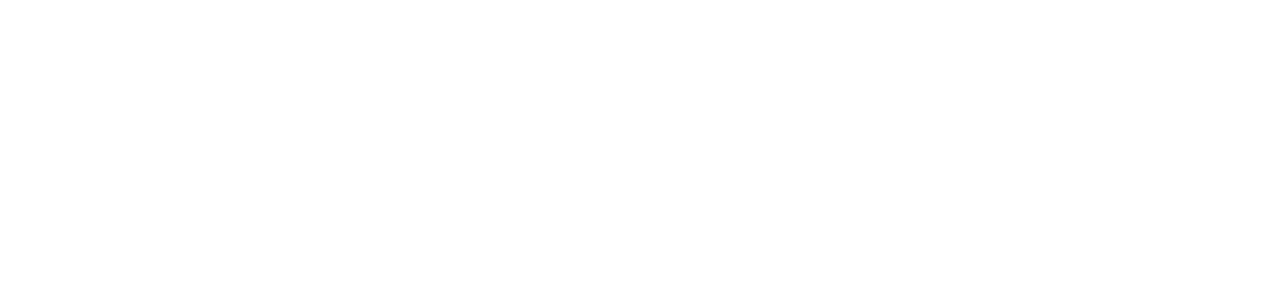
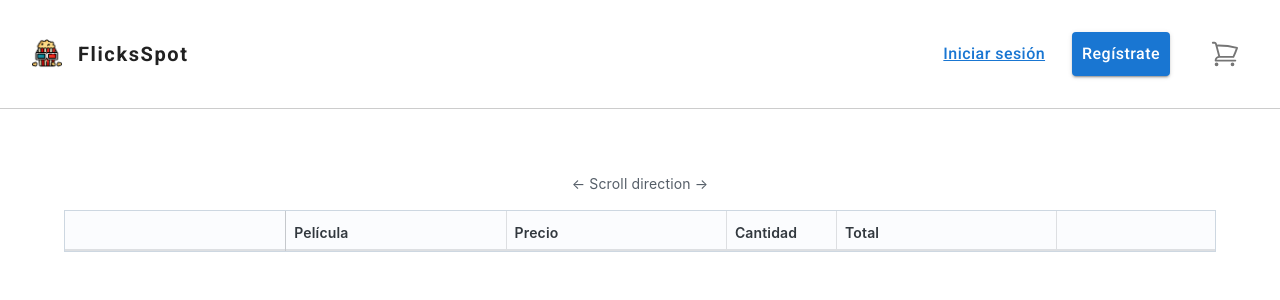
Before and after one commit to fas23/pilis-fswd-final-project, a React (Vite) app: page /cart/1 in a window 1280 px wide. Before the commit this address had no page. Shown: the top 300 px of the page. Built offline with nearby package versions, Linux system fonts and the light colour scheme.

Commit message:
error local storage

```diff
--- a/src/App.jsx
+++ b/src/App.jsx
@@ -7,6 +7,7 @@
 import { Login } from './routes/Login/Login'
 import { Navigation } from './routes/Navigation/Navigation'
 import  Movie  from './routes/Movie/Movie'
+import Cart from './routes/Cart/Cart'
 
 function App () {
   return (
@@ -18,6 +19,7 @@
           <Route path='/register' element={<Register />} />
           <Route path='/recovery' element={<Recovery />} />
           <Route path='listing/:id' element={<Movie/>}/>
+          <Route path='cart/:id' element={<Cart/>}/>
         </Route>
       </Routes>
     </BrowserRouter>
--- /dev/null
+++ b/src/context/CartContext.jsx
@@ -0,0 +1,13 @@
+import { createContext, useState } from "react";
+
+export const CartContext = createContext({
+  cart: [],
+  setCart: () => {}
+})
+
+export const CartProvider = ({ children }) => {
+  const[cart, setCart]=useState([])
+  const value = { cart, setCart};
+  console.log("peliculas del carrito",cart) ;
+  return <CartContext.Provider value={value}>{children}</CartContext.Provider>;
+}
--- a/src/main.jsx
+++ b/src/main.jsx
@@ -3,6 +3,7 @@
 import App from './App.jsx'
 import { UserProvider } from './context/UserContext'
 import { MovieProvider } from './context/MovieContext'
+import {CartProvider} from './context/CartContext'
 
 // 👇️ wrap App in Router
 import '@fontsource/roboto/300.css'
@@ -17,8 +18,9 @@
     <CssBaseline />
     <UserProvider>
       <MovieProvider>
-
-      <App />
+        <CartProvider>
+          <App />
+        </CartProvider>
       </MovieProvider>
     </UserProvider>
   </React.StrictMode>
--- /dev/null
+++ b/src/routes/Cart/Cart.jsx
@@ -0,0 +1,130 @@
+import React from 'react';
+import { useParams, Link } from 'react-router-dom';
+import { CartContext } from '../../context/CartContext';
+import { useContext, useState} from 'react';
+import Box from '@mui/joy/Box';
+import Button from '@mui/joy/Button';
+import Table from '@mui/joy/Table';
+import Typography from '@mui/joy/Typography';
+import Sheet from '@mui/joy/Sheet';
+import { Padding } from '@mui/icons-material';
+
+const Cart= ()=>{
+    const { id } = useParams();
+    const { cart} = useContext(CartContext);
+    console.log("en pagina de carrito",cart);
+
+    return(
+        <>
+        <Box sx={{ width: '100%', padding:'2rem'}}>
+            <Typography level="body-sm" textAlign="center" sx={{ pb: 2 }}>
+                ← Scroll direction →
+            </Typography>
+            <Sheet
+                variant="outlined"
+                sx={{
+                '--TableCell-height': '40px',
+                // El número es la cantidad de las filas de encabezado.
+                '--TableHeader-height': 'calc(1 * var(--TableCell-height))',
+                '--Table-firstColumnWidth': '80px',
+                '--Table-lastColumnWidth': '144px',
+                // El fondo debe tener transparencia para mostrar las sombras de desplazamiento
+                '--TableRow-stripeBackground': 'rgba(0 0 0 / 0.04)',
+                '--TableRow-hoverBackground': 'rgba(0 0 0 / 0.08)',
+                overflow: 'auto',
+                marginRight:'2rem',
+                marginLeft:'2rem',
+                background: (theme) =>
+                    `linear-gradient(to right, ${theme.vars.palette.background.surface} 30%, rgba(255, 255, 255, 0)),
+                    linear-gradient(to right, rgba(255, 255, 255, 0), ${theme.vars.palette.background.surface} 70%) 0 100%,
+                    radial-gradient(
+                    farthest-side at 0 50%,
+                    rgba(0, 0, 0, 0.12),
+                    rgba(0, 0, 0, 0)
+                    ),
+                    radial-gradient(
+                        farthest-side at 100% 50%,
+                        rgba(0, 0, 0, 0.12),
+                        rgba(0, 0, 0, 0)
+                    )
+                    0 100%`,
+                backgroundSize:
+                    '40px calc(100% - var(--TableCell-height)), 40px calc(100% - var(--TableCell-height)), 14px calc(100% - var(--TableCell-height)), 14px calc(100% - var(--TableCell-height))',
+                backgroundRepeat: 'no-repeat',
+                backgroundAttachment: 'local, local, scroll, scroll',
+                backgroundPosition:
+                    'var(--Table-firstColumnWidth) var(--TableCell-height), calc(100% - var(--Table-lastColumnWidth)) var(--TableCell-height), var(--Table-firstColumnWidth) var(--TableCell-height), calc(100% - var(--Table-lastColumnWidth)) var(--TableCell-height)',
+                backgroundColor: 'background.surface',
+                }}
+            >
+                <Table
+                borderAxis="bothBetween"
+                stripe="odd"
+                hoverRow
+                sx={{
+
+                    '& tr > *:first-child': {
+                    position: 'sticky',
+                    left: 0,
+                    boxShadow: '1px 0 var(--TableCell-borderColor)',
+                    bgcolor: 'background.surface',
+                    },
+                    '& tr > *:last-child': {
+                    position: 'sticky',
+                    right: 0,
+                    bgcolor: 'var(--TableCell-headBackground)',
+                    },
+                }}
+                >
+                <thead>
+                    <tr>
+                    <th style={{ width: 200 }}></th>
+                    <th style={{ width: 200 }}>Película</th>
+                    <th style={{ width: 200 }}>Precio</th>
+                    <th style={{ width: 100 }}>Cantidad</th>
+                    <th style={{ width: 200 }}>Total</th>
+                    <th
+                        aria-label="last"
+                        style={{ width: 'var(--Table-lastColumnWidth)' }}
+                    />
+                    </tr>
+                </thead>
+                <tbody>
+                    {cart.map((row) => (
+                    <tr key={cart}>
+                        <td>
+                        <Box
+                            component='img'
+                            src={row.image.url}
+                            loading='lazy'
+                            sx={{
+                            width: '200px',
+                            height: '300px',
+                            objectFit: 'cover',
+                            objectPosition: 'center',
+                            paddingTop:'20px'
+                            }}
+                            />
+                        </td>
+                        <td>{row.title}</td>
+                        <td>{900}</td>
+                        <td>{2}</td>
+                        <td>{1800}$</td>
+                        <td>
+                        <Box sx={{ display: 'flex', gap: 1 }}>
+                            <Button size="sm" variant="soft" color="danger">
+                            Delete
+                            </Button>
+                        </Box>
+                        </td>
+                    </tr>
+                     ))}
+                </tbody>
+                </Table>
+            </Sheet>
+        </Box>
+        </>
+    );
+
+};
+export default Cart;
--- a/src/routes/Home/Home.jsx
+++ b/src/routes/Home/Home.jsx
@@ -26,7 +26,7 @@
         <Carousel />
         </Grid>
         <Grid item xs={4}>
-        {/* <Trailers /> */}
+        <Trailers />
         </Grid>
       </Grid>
       {/* </div> */}
--- a/src/routes/Movie/Movie.jsx
+++ b/src/routes/Movie/Movie.jsx
@@ -1,6 +1,7 @@
 import { useContext, useState, useEffect, version } from 'react';
 import { useParams, Link } from 'react-router-dom';
 import { MovieContext } from '../../context/MovieContext';
+import { CartContext } from '../../context/CartContext';
 import { useForm, Controller } from "react-hook-form";
 import Grid from '@mui/joy/Grid';
 import Box from '@mui/joy/Box';
@@ -22,10 +23,14 @@
 const Movie = () => {
   const { id } = useParams();
   const { listings} = useContext(MovieContext);
+  const {cart,setCart}=useContext(CartContext);
   const [movies] = listings.filter( (item) => item.id === Number(id));
   console.log("list:",movies);
 
-  const { register, handleSubmit, formState: { errors } } = useForm();
+  useEffect(() => {
+    setCart([...cart,movies])
+  }, []);
+
 
   //Lista de salas diponibles por pelicula   const uniqueRooms=['Estelar','Solaz']
   const [roomSelected, setRoomSelected] = useState('');
@@ -42,14 +47,23 @@
   const [fechaSelected, setFechasSelected] = useState('a');
   console.log("campturadoFecha",fechaSelected);
 
-  const handleChange = (event) => {
+  const handleChangeFecha = (event) => {
     setFechasSelected(event.target.value);
     setHoras(movies.cinemaShows.filter((item)=>item.date==event.target.value && item.room.name===roomSelected).map((item)=>item.hour));
   };
 
+  const [horaSelected, setHoraSelected]=useState('a')
+  console.log("campturadoHora",horaSelected);
+
+  const handleChangeHora = (event) => {
+    setHoraSelected(event.target.value);
+  };
+
+  /* const[available, setAvailable]=useState(' ') */
+  const [available]=movies.cinemaShows.filter((item)=>item.hour===horaSelected).map((item)=>item.capacityAvailable);
+  console.log("cantidadDisponible",available);
   //precio por rooms
   const [priceOn]=movies.cinemaShows.filter((item)=>item.room.name===roomSelected).map((item)=>item.price);
-
   //cantidad de boletos
   const [quantity, setQuantity] = useState('');
   const quantityAsNumber = Number(quantity);
@@ -57,12 +71,22 @@
   //precio total
   const totalPrice= quantityAsNumber==0? priceOn : priceOn * quantityAsNumber;
   //control de cantidad de boletos segun disponibilidad
-  const available=movies.cinemaShows.filter((item)=>item.room.date===fechaSelected).map((item)=>item.capacityAvailable)
 
-  const[cart, setCart]=useState([])
+  const { register, handleSubmit, formState: { errors } } = useForm();
   const onSubmit = (data) => {
-    localStorage.setItem('addCart', JSON.stringify(data))
-    setCart(data)
+    console.log("datoStorage",data);
+    console.log("entró");
+    /* localStorage.setItem('addCart', JSON.stringify(data))
+    const moviesCart = {
+      id: id,
+      room: roomSelected,
+      date: data.date,
+      hour: data.hour,
+      quantity: data.quantity
+    }
+
+    setCart([...cart, moviesCart]) */
+    /* setCart(data)  */
   }
 
   return (
@@ -122,7 +146,10 @@
           options={uniqueRooms}
           onChange={handleSelected}
           style={{ width: 300 }}
-        />
+          /* {...register('animation', {
+            required: 'Debe ingresar una animación',
+          })}  */
+          />
           <br />
           <RadioGroup
             aria-label="platform1"
@@ -150,8 +177,8 @@
                 },
               },
             }}
-            {...register('hour', {
-              required : 'Debe seleccionar una hora'}
+            {...register('date', {
+              required : 'Debe seleccionar una fecha'}
           )}
           >
 
@@ -170,7 +197,7 @@
                   minWidth: 120,
                 }}
                 >
-                <Radio id={value} value={value} onChange={handleChange} checkedIcon={<CheckCircleRoundedIcon />} />
+                <Radio id={value} value={value} onChange={handleChangeFecha} checkedIcon={<CheckCircleRoundedIcon />} />
 
                 <FormLabel htmlFor={value}>{value}</FormLabel>
               </Sheet>
@@ -223,14 +250,14 @@
                   minWidth: 120,
                 }}
                 >
-                <Radio id={value.toString()} value={value} checkedIcon={<CheckCircleRoundedIcon />} />
+                <Radio id={value.toString()} value={value} onChange={handleChangeHora} checkedIcon={<CheckCircleRoundedIcon />} />
 
                 <FormLabel htmlFor={value}>{value} Hrs</FormLabel>
               </Sheet>
             ))}
           </RadioGroup>
 
-        <br />
+          <br />
 
           <Input
             type="number"
@@ -246,14 +273,14 @@
           <br />
           <Typography level='body-xs'><b>Subtotal:</b> {totalPrice}</Typography>
           <br />
-          <Button type="submit"
-                    size="md"
-                    variant="soft"
-                    color="neutral"
-                    aria-label="Explore Bahamas Islands"
+          <Link className='btn-see-more' to={`/cart/${id}`} >
+
+          <Button type="submit" size="md" variant="soft" color="neutral" aria-label="Explore Bahamas Islands"
                     sx={{ ml: 'auto', alignSelf: 'center', fontWeight: 600 }}>
                       {/* <img src={filter} alt="" style={{width:'30px'}}/> */}
                         Añadir al carrito</Button>
+          </Link>
+
         </form>
       </Grid>
 
```
